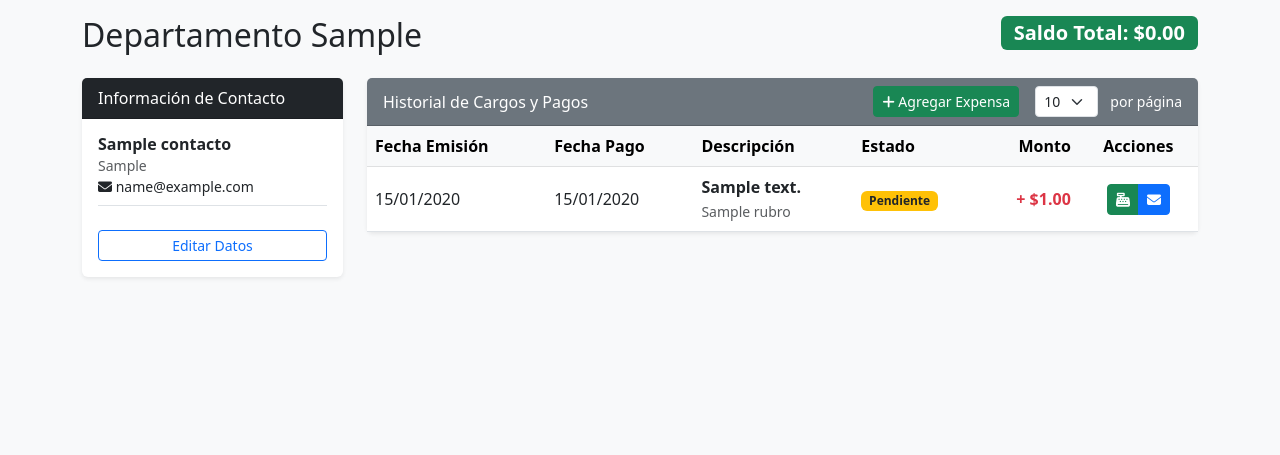
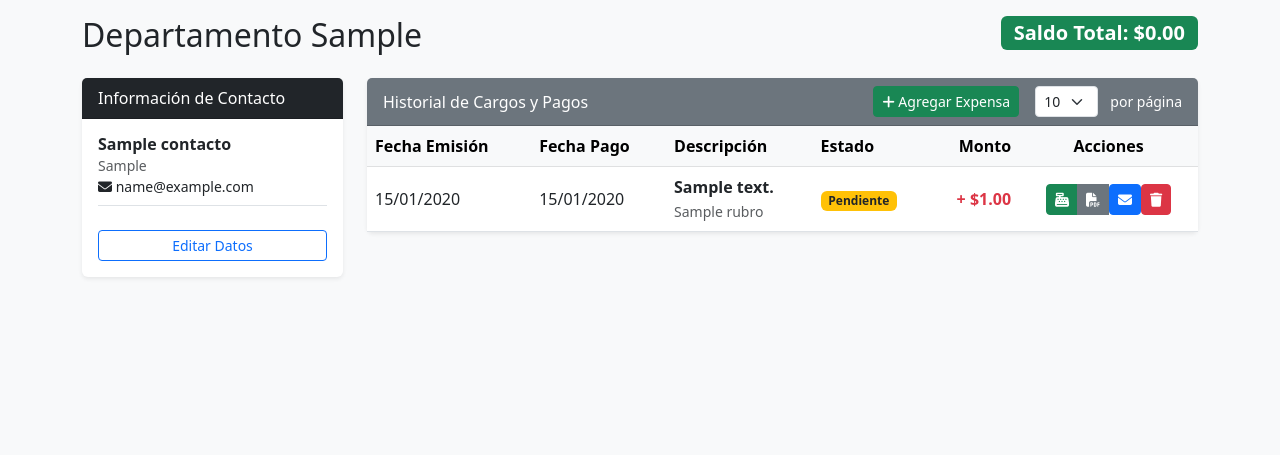
Before and after one commit to rtufino/batan3, a Flask app: page /condominos/estado-cuenta/1 in a window 1280 px wide. Shown: the part 104-559 px from the top of the page. Run offline with Flask 3, Linux system fonts and the light colour scheme; tables that the repository leaves empty hold one stand-in row (values such as "Sample post").

Commit message:
Eliminar expensas no pagadas

```diff
--- a/app/routes/condominos.py
+++ b/app/routes/condominos.py
@@ -255,6 +255,82 @@ def reimprimir_aviso(movimiento_id):
         download_name=f"Aviso_{depto.numero}.pdf"
     )
 
+@condominos_bp.route('/enviar-aviso/<int:movimiento_id>', methods=['POST'])
+def enviar_aviso_email(movimiento_id):
+    movimiento = Movimiento.query.get_or_404(movimiento_id)
+    depto = movimiento.departamento
+
+    # Verificar que el movimiento esté pendiente
+    if movimiento.estado != 'PENDIENTE':
+        flash('Solo se pueden enviar avisos de movimientos pendientes.', 'warning')
+        return redirect(url_for('condominos.estado_cuenta', id=depto.id))
+
+    try:
+        # Calcular deuda anterior
+        deuda_anterior = depto.saldo_pendiente - float(movimiento.monto)
+
+        # Generar PDF
+        pdf_bytes = generar_pdf_aviso(depto, movimiento, deuda_anterior)
+
+        # Enviar email
+        notificar_aviso_cobro(depto, movimiento, pdf_bytes)
+
+        flash(f'Aviso de cobro enviado por email exitosamente al departamento {depto.numero}', 'success')
+    except Exception as e:
+        flash(f'Error al enviar email: {str(e)}', 'danger')
+
+    return redirect(url_for('condominos.estado_cuenta', id=depto.id))
+
+@condominos_bp.route('/enviar-recibo/<int:movimiento_id>', methods=['POST'])
+def enviar_recibo_email(movimiento_id):
+    movimiento = Movimiento.query.get_or_404(movimiento_id)
+    depto = movimiento.departamento
+
+    # Verificar que el movimiento esté pagado
+    if movimiento.estado != 'PAGADO':
+        flash('Solo se pueden enviar recibos de movimientos pagados.', 'warning')
+        return redirect(url_for('condominos.estado_cuenta', id=depto.id))
+
+    try:
+        # Generar PDF del recibo
+        pdf_buffer = generar_pdf_recibo(movimiento)
+        pdf_bytes = pdf_buffer.getvalue()
+
+        # Enviar email con recibo
+        notificar_recibo_pago(depto, movimiento, pdf_bytes)
+
+        flash(f'Recibo de pago reenviado por email exitosamente al departamento {depto.numero}', 'success')
+    except Exception as e:
+        flash(f'Error al enviar email: {str(e)}', 'danger')
+
+    return redirect(url_for('condominos.estado_cuenta', id=depto.id))
+
+@condominos_bp.route('/eliminar-expensa/<int:movimiento_id>', methods=['POST'])
+def eliminar_expensa(movimiento_id):
+    movimiento = Movimiento.query.get_or_404(movimiento_id)
+    depto = movimiento.departamento
+
+    # Verificar que el movimiento esté pendiente
+    if movimiento.estado != 'PENDIENTE':
+        flash('Solo se pueden eliminar movimientos pendientes.', 'warning')
+        return redirect(url_for('condominos.estado_cuenta', id=depto.id))
+
+    try:
+        # Guardar información para el mensaje
+        descripcion = movimiento.descripcion
+        monto = float(movimiento.monto)
+
+        # Eliminar el movimiento
+        db.session.delete(movimiento)
+        db.session.commit()
+
+        flash(f'Expensa eliminada exitosamente: {descripcion} - ${monto:.2f}', 'success')
+    except Exception as e:
+        db.session.rollback()
+        flash(f'Error al eliminar expensa: {str(e)}', 'danger')
+
+    return redirect(url_for('condominos.estado_cuenta', id=depto.id))
+
 @condominos_bp.route('/agregar-expensa/<int:depto_id>', methods=['GET', 'POST'])
 def agregar_expensa_manual(depto_id):
     depto = Departamento.query.get_or_404(depto_id)
--- a/app/templates/condominos/estado_cuenta.html
+++ b/app/templates/condominos/estado_cuenta.html
@@ -106,12 +106,31 @@
                                             <a href="{{ url_for('condominos.registrar_pago', movimiento_id=m.id) }}" class="btn btn-success" title="Cobrar">
                                                 <i class="fa-solid fa-cash-register"></i>
                                             </a>
-                                            <a href="{{ url_for('condominos.reimprimir_aviso', movimiento_id=m.id) }}" class="btn btn-primary" title="Enviar Aviso de Cobro" target="_blank">
-                                                <i class="fa-solid fa-envelope"></i>
+                                            <a href="{{ url_for('condominos.reimprimir_aviso', movimiento_id=m.id) }}" class="btn btn-secondary" title="Ver PDF Aviso" target="_blank">
+                                                <i class="fa-solid fa-file-pdf"></i>
                                             </a>
+                                            <form method="POST" action="{{ url_for('condominos.enviar_aviso_email', movimiento_id=m.id) }}" style="display: inline;">
+                                                <button type="submit" class="btn btn-primary btn-sm" title="Enviar Aviso por Email" onclick="return confirm('¿Enviar aviso de cobro por email?')">
+                                                    <i class="fa-solid fa-envelope"></i>
+                                                </button>
+                                            </form>
+                                            <form method="POST" action="{{ url_for('condominos.eliminar_expensa', movimiento_id=m.id) }}" style="display: inline;">
+                                                <button type="submit" class="btn btn-danger btn-sm" title="Eliminar Expensa" onclick="return confirm('¿Está seguro de eliminar esta expensa? Esta acción no se puede deshacer.')">
+                                                    <i class="fa-solid fa-trash"></i>
+                                                </button>
+                                            </form>
                                         </div>
                                     {% else %}
-                                        <span class="text-muted">-</span>
+                                        <div class="btn-group btn-group-sm" role="group">
+                                            <a href="{{ url_for('finanzas.descargar_recibo', id=m.id) }}" class="btn btn-secondary" title="Ver PDF Recibo" target="_blank">
+                                                <i class="fa-solid fa-file-pdf"></i>
+                                            </a>
+                                            <form method="POST" action="{{ url_for('condominos.enviar_recibo_email', movimiento_id=m.id) }}" style="display: inline;">
+                                                <button type="submit" class="btn btn-success btn-sm" title="Reenviar Recibo por Email" onclick="return confirm('¿Reenviar recibo de pago por email?')">
+                                                    <i class="fa-solid fa-envelope"></i>
+                                                </button>
+                                            </form>
+                                        </div>
                                     {% endif %}
                                 </td>
                             </tr>
```
